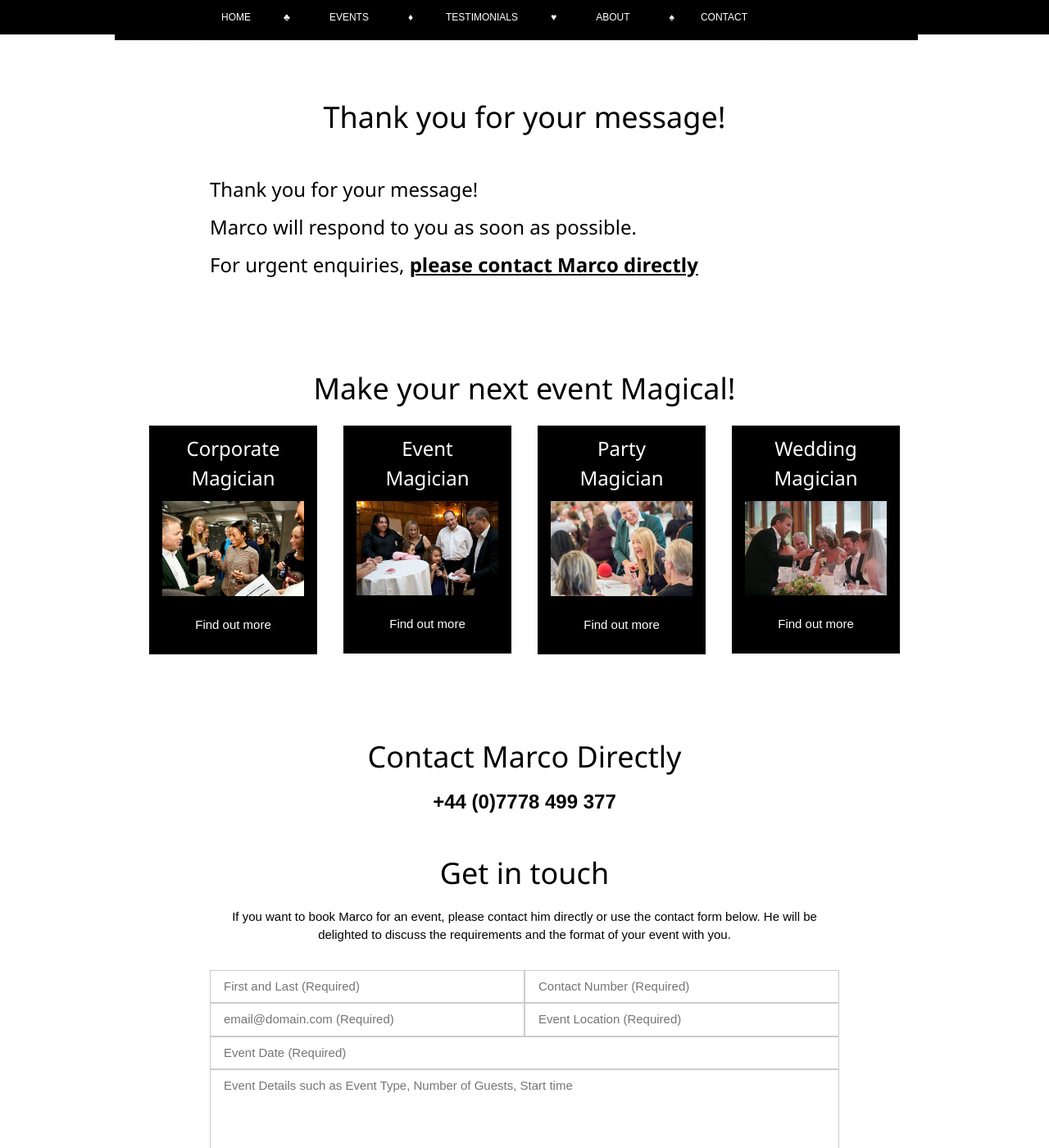
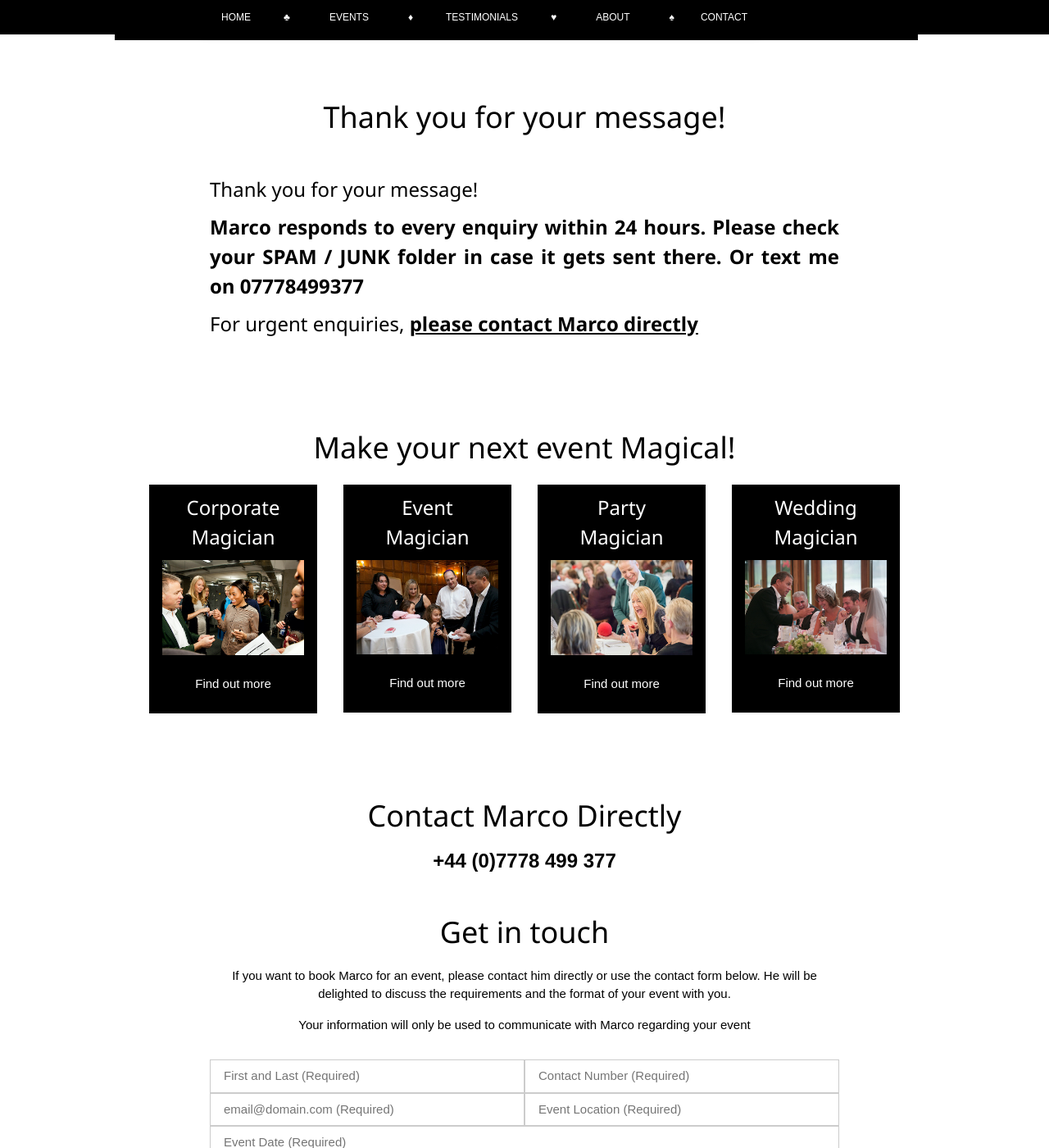
Before and after one commit to magicmarcouk/magicmarcouk.github.io, a Jekyll site: the page built from thanks.md, in a window 1280 px wide and 1400 px high, scrolled down 308 px. Shown: the whole window at 82% size. Built offline with Jekyll 4.4.1, drawn with Linux system fonts in a browser that asks for light colours; comment, search, counter and statistics services are not loaded; our own code applies the rules of GitHub Pages for plain Markdown files; some of the changed text lies outside the part shown.

Commit message:
updated contact for to include spam message

```diff
--- a/_includes/contact-compact.html
+++ b/_includes/contact-compact.html
@@ -12,6 +12,7 @@
     <div class="w3-container w3-content w3-padding-16 w3-center">
         <h1>Get in touch</h1>
         <p>If you want to book Marco for an event, please contact him directly or use the contact form below. He will be delighted to discuss the requirements and the format of your event with you.</p>
+        <p>Your information will only be used to communicate with Marco regarding  your event</p>
     </div>
 
     {% include contact-form.html %}
--- a/_includes/contact-form.html
+++ b/_includes/contact-form.html
@@ -41,10 +41,11 @@
     <input type="text" name="_honey" style="display:none">
 
     <!-- -->
-    <label  class="w3-col w3-padding"><strong>Your information will only be used to communicate with Marco regarding  your event</strong></label>
+    <label  class="w3-col w3-padding"><strong>Marco responds to every enquiry within 24 hours.<br>Please check your SPAM/JUNK folder in case it gets sent there.</strong></label>
     <br>
     <button     type="submit"
                 id="sendBtn"
                 class="w3-col s12 w3-padding w3-green">Send</button>
 
+
 </form>
--- a/_includes/contact.html
+++ b/_includes/contact.html
@@ -12,6 +12,7 @@
     <div class="w3-container w3-content w3-padding-16 w3-center">
         <h1>Get in touch</h1>
         <p>If you want to book Marco for an event, please contact him directly or use the contact form below. He will be delighted to discuss the requirements and the format of your event with you.</p>
+        <p>Your information will only be used to communicate with Marco regarding  your event</p>
     </div>
 
     {% include contact-form.html %}
--- a/thanks.md
+++ b/thanks.md
@@ -4,6 +4,6 @@ layout: default
 
 ### Thank you for your message!
 
-### Marco will respond to you as soon as possible.
+### **Marco responds to every enquiry within 24 hours. Please check your SPAM / JUNK folder in case it gets sent there. Or text me on 07778499377**
 
 ### For urgent enquiries, [**please contact Marco directly**](#contact-direct)
```
